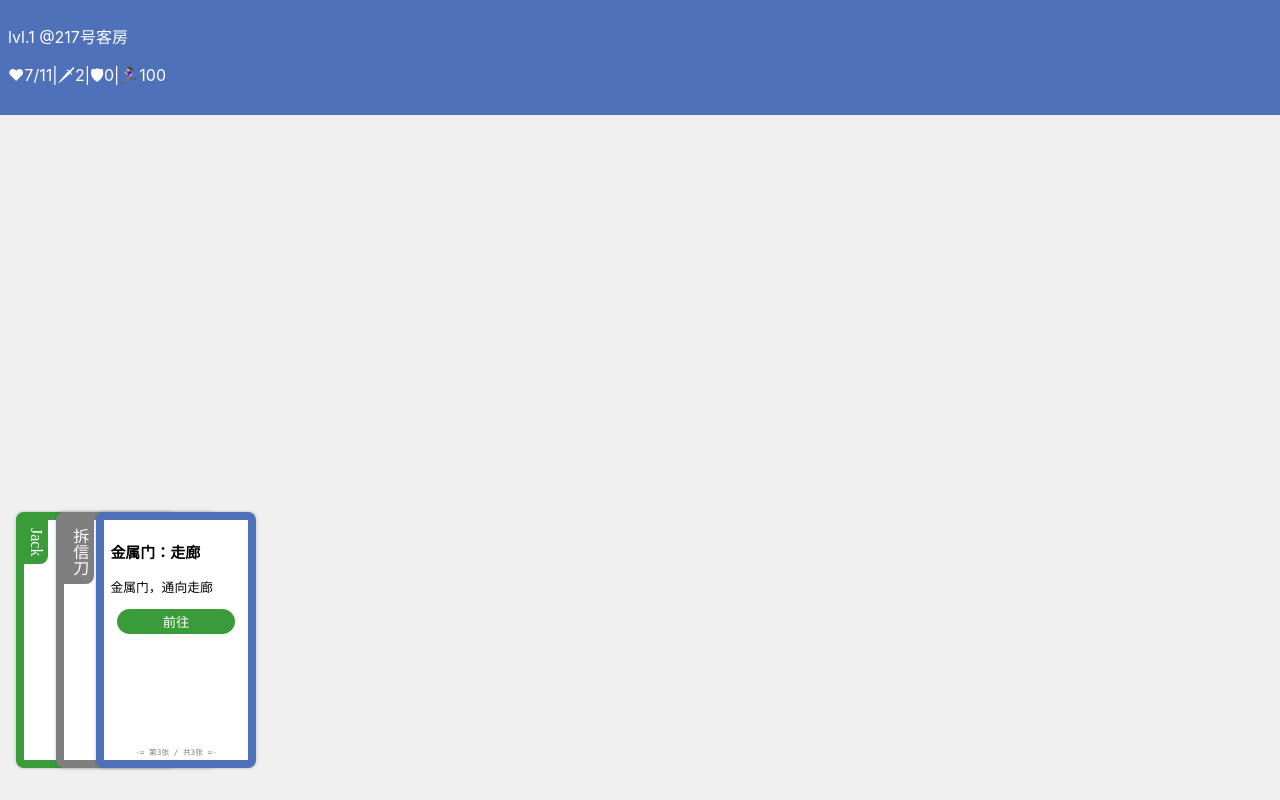
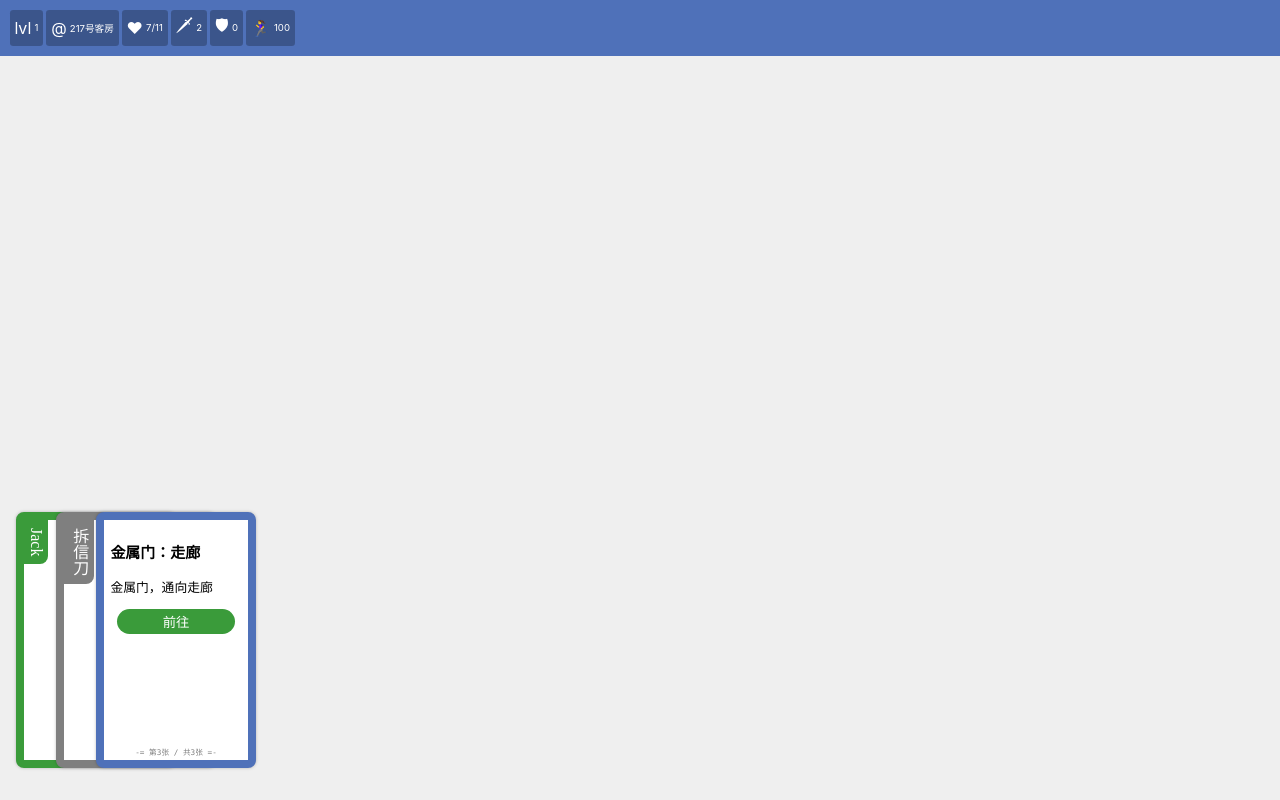
Before and after one commit to TheRiverElder/story-weaver, a React (Create React App) app: page / in a window 1280 px wide. Both pictures are taken after a click on the button "开始". Built offline with nearby package versions, Linux system fonts and the light colour scheme.

Commit message:
改进数值UI

```diff
--- a/src/components/GameView.css
+++ b/src/components/GameView.css
@@ -12,6 +12,29 @@
     padding: 0.5em;
     color: #ffffff;
     background-color: #4f71b9;
+    display: flex;
+    flex-direction: row;
+    flex-wrap: wrap;
+}
+
+.GameView .top-bar .property {
+    flex-shrink: 0;
+    margin: 0.1em;
+    padding: 0.3em;
+    display: flex;
+    flex-direction: row;
+    justify-content: center;
+    align-items: center;
+    background-color: #00000040;
+    border-radius: 0.2em;
+}
+
+.GameView .top-bar .property .icon {
+    margin-right: 0.2em;
+}
+
+.GameView .top-bar .property .content {
+    font-size: 0.6em;
 }
 
 .GameView .cards {
--- a/src/components/GameView.tsx
+++ b/src/components/GameView.tsx
@@ -7,6 +7,7 @@ import { Interaction } from "../core/Interaction";
 import { SLOT_TYPE_WEAPON } from "../core/inventory/LivingEntityInventory";
 import { PROPERTY_TYPE_LISTEN, PROPERTY_TYPE_WATCH } from "../core/profile/GenericPropertyTypes";
 import { PropertyType } from "../core/profile/PropertyType";
+import { filterNotNull } from "../core/util/lang";
 import "./GameView.css";
 
 interface GameViewProps {
@@ -88,25 +89,27 @@ class GameView extends Component<GameViewProps, GameViewState> {
     renderTopBar() {
         const { game } = this.props;
         const adventurer = game.adventurer;
-        const room = adventurer.room;
 
-        // const text = `
-        //     当前层级：${game.level}
-        //     当前房间：#${room?.uid} ${room?.name}
-        //     房内实体：${room?.entities.values().map(it => it.getBrief()).join("，")}
-        //     冒险者状态：生命：${adventurer.health}/${adventurer.maxHealth}，攻击力：${adventurer.attackPower}，防御力：${adventurer.defensePower}，敏捷：${adventurer.dexterity}
-        //     物品：${adventurer.inventory.size == 0 ? "空" : adventurer.inventory.values().map(it => it.name).join("，")}
-        // `;
+        const properties: [string, string | number | undefined][] = [
+            ["lvl", game.level],
+            ["@", adventurer.room?.name],
+            ["♥", `${adventurer.health}/${adventurer.maxHealth}`],
+            ["🗡", adventurer.attackPower],
+            ["🛡", adventurer.defensePower],
+            ["🏃‍♀️", adventurer.dexterity],
+            ["🔪", adventurer.weapon?.name],
+            ["☂️", adventurer.armor?.name],
+        ];
 
-        const weapon = adventurer.weapon == null ? "" : "|🔪" + adventurer.weapon.name;
-        const armor = adventurer.armor == null ? "" : "|☂️" + adventurer.armor.name;
-
-        const text = `
-            lvl.${game.level} @${room?.name}
-            ♥${adventurer.health}/${adventurer.maxHealth}|🗡${adventurer.attackPower}|🛡${adventurer.defensePower}|🏃‍♀️${adventurer.dexterity}${weapon}${armor}
-        `;
         return (
-            <header className="top-bar">{ text.split('\n').map((it, i) => (<p key={ i }>{ it }</p>)) }</header>
+            <header className="top-bar">
+                { properties.map(([icon, content]) => (content !== undefined) && (
+                    <div className="property" key={ icon }>
+                        <span className="icon">{icon}</span>
+                        <span className="content">{content}</span>
+                    </div>
+                )) }
+            </header>
         );
     }
 
--- a/src/components/StartPage.tsx
+++ b/src/components/StartPage.tsx
@@ -21,7 +21,7 @@ export class StartPage extends Component<StartPageProps, StartPageState> {
     render() {
         return (
             <div className="StartPage fill">
-                <button style={{ padding: "1em", margin: "1em" }} onClick={ this.onClickStart }>开始</button>
+                <button onClick={ this.onClickStart }>开始</button>
             </div>
         );
     }
```
